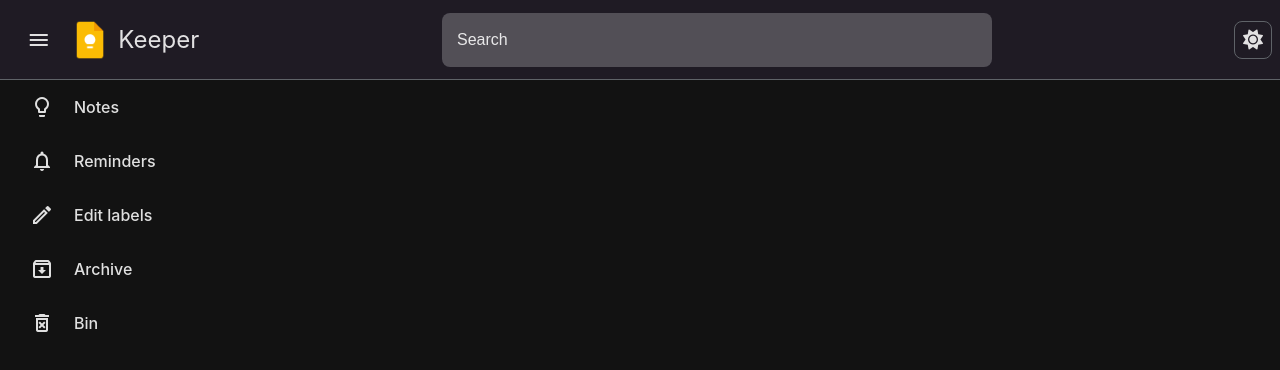
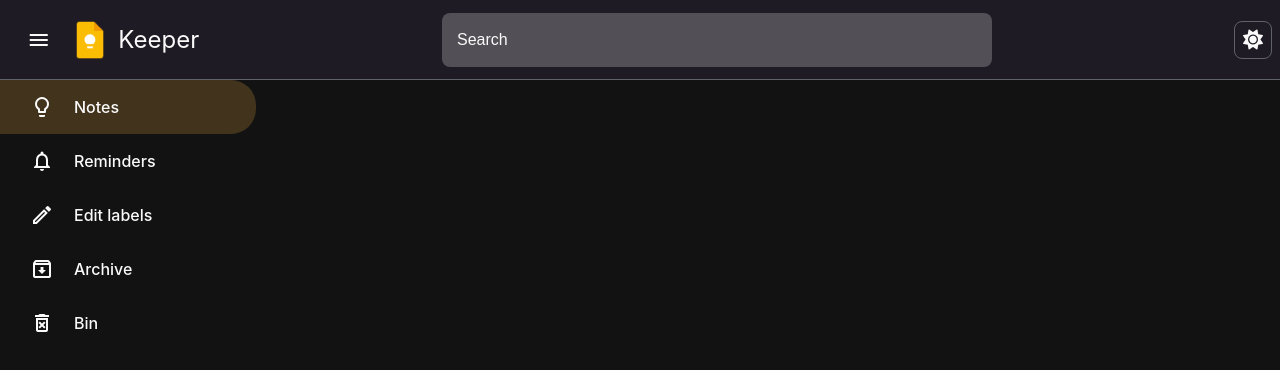
Before and after one commit to Deepak-1373/keeper-app, a React (Create React App) app: page /archive in a window 1280 px wide. Shown: the top 370 px of the page. Built offline with nearby package versions, Linux system fonts and the light colour scheme.

Commit message:
feat: complete sidebar navigation

```diff
--- a/src/App.css
+++ b/src/App.css
@@ -27,7 +27,7 @@
 .select-archive-icon {
   top: -1rem;
   left: -1rem;
-  background-color: white;
+  background-color: var(--primary-color);
   font-size: 2rem;
   border-radius: 50%;
   color: var(--background-color);
--- a/src/App.jsx
+++ b/src/App.jsx
@@ -2,7 +2,7 @@ import "./App.css";
 import { Navbar } from "./components";
 import { useTheme } from "./context";
 import { Routes, Route } from "react-router-dom";
-import { Home, Archive, NotFound } from "./pages";
+import { Home, Archive, NotFound, Layout } from "./pages";
 
 const App = () => {
   const { theme } = useTheme();
@@ -10,9 +10,11 @@ const App = () => {
     <div className={`app ${theme}`}>
       <Navbar />
       <Routes>
-        <Route path="/" element={<Home />} />
-        <Route path="/archive" element={<Archive />} />
-        <Route path="/bin" element={<Home />} />
+        <Route to="/" element={<Layout />}>
+          <Route path="/" element={<Home />} />
+          <Route path="/archive" element={<Archive />} />
+          <Route path="/bin" element={<Home />} />
+        </Route>
         <Route path="*" element={<NotFound />} />
       </Routes>
     </div>
--- a/src/components/Sidebar/Sidebar.css
+++ b/src/components/Sidebar/Sidebar.css
@@ -31,7 +31,7 @@
 }
 
 .show-names {
-  display: block;
+  display: inline-block;
 }
 
 .hide-names {
--- a/src/components/Sidebar/Sidebar.jsx
+++ b/src/components/Sidebar/Sidebar.jsx
@@ -1,27 +1,30 @@
 import React, { useState } from "react";
-import "./Sidebar.css";
 import { sidebarNames } from "./data";
 import { useNotes } from "../../context";
+import { Link } from "react-router-dom";
+import "./Sidebar.css";
 
 export const Sidebar = () => {
-  const [active, setActive] = useState();
+  const [active, setActive] = useState(0);
   const { toggle } = useNotes();
 
   const handleSidebarClick = (listIdx) => {
-    active === listIdx ? setActive() : setActive(listIdx);
+    setActive(listIdx);
   };
+
+  console.log(active);
 
   return (
     <div
       className={`${toggle ? "hide-list" : "show-list"} sidebar flex flex-col`}
     >
-      {sidebarNames.map(({ id, sidebarName, iconName }, idx) => (
-        <div key={id}>
+      {sidebarNames.map(({ id, sidebarName, iconName, path }, idx) => (
+        <Link to={path} key={id}>
           <ul
             onClick={() => handleSidebarClick(idx)}
             className={`${
               active === idx && "active"
-            }  sidebar-show flex items-center text-base cursor-pointer`}
+            } sidebar-show flex items-center text-base cursor-pointer`}
           >
             <span className="sidebar-icon material-icons-outlined">
               {iconName}
@@ -30,7 +33,7 @@ export const Sidebar = () => {
               {sidebarName}
             </li>
           </ul>
-        </div>
+        </Link>
       ))}
     </div>
   );
--- a/src/components/Sidebar/data.js
+++ b/src/components/Sidebar/data.js
@@ -5,25 +5,30 @@ export const sidebarNames = [
     id: uuid(),
     sidebarName: "Notes",
     iconName: "lightbulb",
+    path: "/",
   },
   {
     id: uuid(),
     sidebarName: "Reminders",
     iconName: "notifications",
+    path: "*",
   },
   {
     id: uuid(),
     sidebarName: "Edit labels",
     iconName: "mode_edit",
+    path: "*",
   },
   {
     id: uuid(),
     sidebarName: "Archive",
     iconName: "archive",
+    path: "/archive",
   },
   {
     id: uuid(),
     sidebarName: "Bin",
     iconName: "delete_forever",
+    path: "/bin",
   },
 ];
--- a/src/pages/Archive.jsx
+++ b/src/pages/Archive.jsx
@@ -1,5 +1,4 @@
 import React, { useState } from "react";
-import { Sidebar } from "../components";
 import { useNotes, useTheme } from "../context";
 import { RESET_ARCHIVE_NOTE } from "../reducer";
 
@@ -26,8 +25,6 @@ export const Archive = () => {
   };
 
   return (
-    <div className="container">
-      <Sidebar />
     <div className="flex justify-start content-start flex-wrap">
       {archiveList &&
         archiveList
@@ -66,9 +63,7 @@ export const Archive = () => {
               </span>
               <span
                 className={`${
-                    selectPosition === index
-                      ? "show-done-icon"
-                      : "hide-done-icon"
+                  selectPosition === index ? "show-done-icon" : "hide-done-icon"
                 } archive-icon py-3 material-symbols-outlined`}
                 onClick={() =>
                   resetArchiveHandler(
@@ -85,6 +80,5 @@ export const Archive = () => {
             </div>
           ))}
     </div>
-    </div>
   );
 };
--- a/src/pages/Home.jsx
+++ b/src/pages/Home.jsx
@@ -1,15 +1,12 @@
 import "../App.css";
 import React from "react";
-import { NotesForm, NotesList, Sidebar } from "../components";
+import { NotesForm, NotesList } from "../components";
 
 export const Home = () => {
   return (
-    <div className="container">
-      <Sidebar />
-      <div className="notes-container">
-        <NotesForm />
-        <NotesList />
-      </div>
+    <div className="notes-container">
+      <NotesForm />
+      <NotesList />
     </div>
   );
 };
--- /dev/null
+++ b/src/pages/Layout.jsx
@@ -0,0 +1,12 @@
+import React from "react";
+import { Outlet } from "react-router-dom";
+import { Sidebar } from "../components";
+
+export const Layout = () => {
+  return (
+    <div className="container">
+      <Sidebar />
+      <Outlet />
+    </div>
+  );
+};
--- a/src/pages/index.js
+++ b/src/pages/index.js
@@ -1,3 +1,4 @@
+export { Layout } from "./Layout";
 export { Home } from "./Home";
 export { Archive } from "./Archive";
 export { NotFound } from "./NotFound";
--- a/src/styles/reset.css
+++ b/src/styles/reset.css
@@ -39,6 +39,7 @@ li {
 
 a {
   text-decoration: none;
+  color: inherit;
 }
 
 ::placeholder {
--- a/src/styles/variables.css
+++ b/src/styles/variables.css
@@ -1,7 +1,7 @@
 :root {
   --label-color: #343a40;
   --border-color: #5f6368;
-  --primary-color: rgba(255, 255, 255, 0.87);
+  --primary-color: #fafafa;
   --secondary-color: #41331c;
   --background-color: #121212;
   --color-list-border: #3f3f46;
```
Lines whose indentation alone changed are shown as unchanged.
